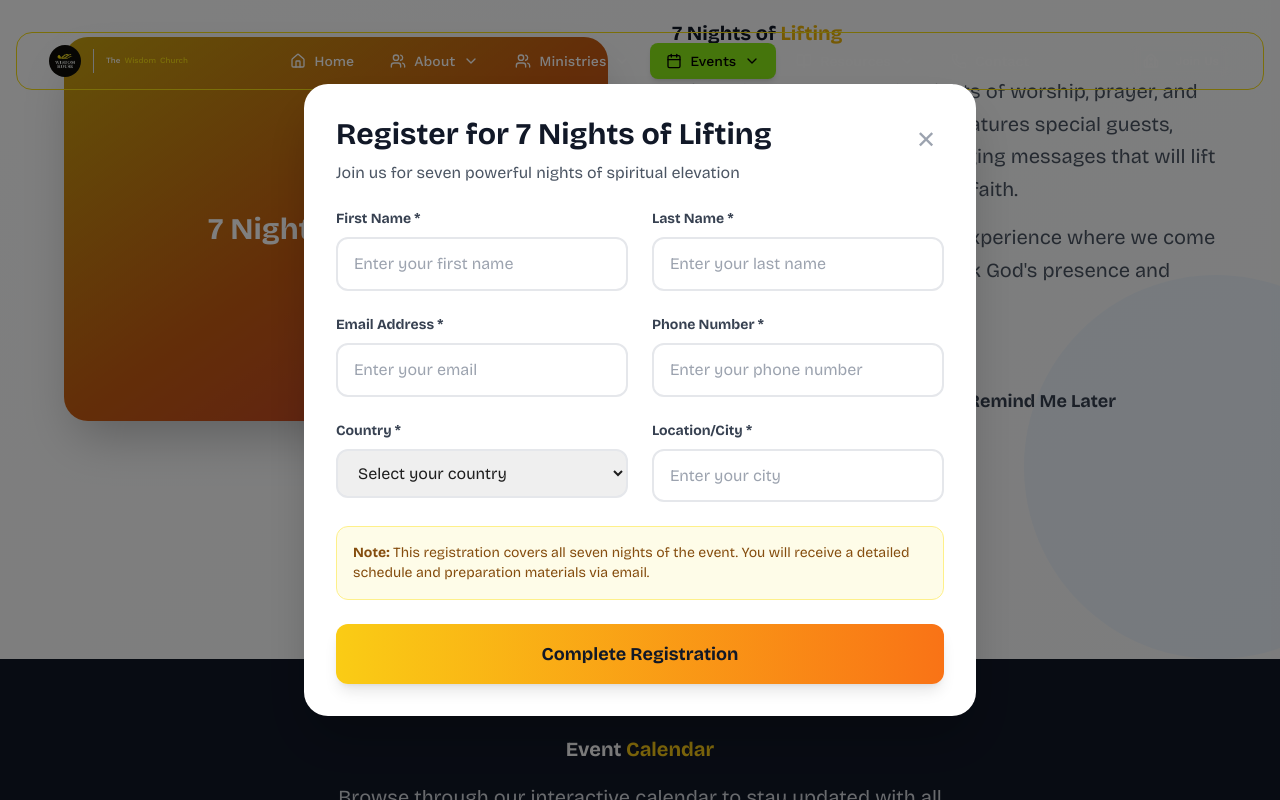
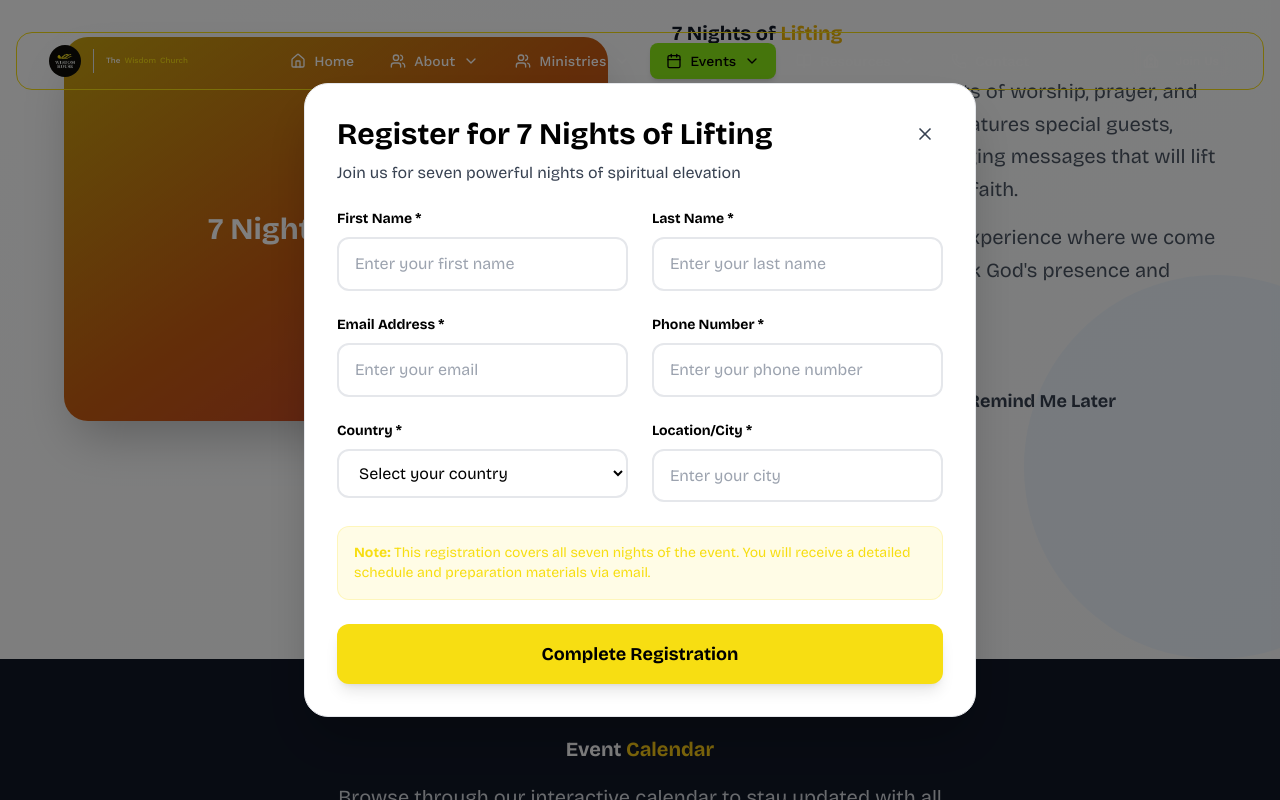
Before and after one commit to TheWisdomChurch/Frontend-dev, a Next.js app: page /events/upcoming in a window 1280 px wide. Both pictures are taken after a click on the button "Register to Attend". Shown: the part 1001-1801 px from the top of the page. Built offline with nearby package versions, Linux system fonts and the light colour scheme.

Commit message:
updated the remaining modals using lucide-icons

```diff
--- a/src/components/modal/GivingModal.tsx
+++ b/src/components/modal/GivingModal.tsx
@@ -9,7 +9,7 @@ import Image from 'next/image';
 import { Button } from '@/components/ui/button';
 import { BaseText } from '@/components/text';
 import { useTheme } from '@/components/contexts/ThemeContext';
-import { ChevronDown, Copy, Check, Info } from 'lucide-react';
+import { ChevronDown, Copy, Check, Info, X } from 'lucide-react';
 
 interface GivingOption {
   title: string;
@@ -186,19 +186,7 @@ export default function GivingModal({
             color: colorScheme.primary,
           }}
         >
-          <svg
-            className="w-5 h-5"
-            fill="none"
-            stroke="currentColor"
-            viewBox="0 0 24 24"
-          >
-            <path
-              strokeLinecap="round"
-              strokeLinejoin="round"
-              strokeWidth={2}
-              d="M6 18L18 6M6 6l12 12"
-            />
-          </svg>
+          <X className="w-5 h-5" />
         </Button>
 
         {/* Content Area */}
--- a/src/components/modal/LiftingModal.tsx
+++ b/src/components/modal/LiftingModal.tsx
@@ -1,5 +1,8 @@
+/* eslint-disable @typescript-eslint/no-explicit-any */
 // components/modals/LiftingModal.tsx
 import { RegistrationFormData } from '@/lib/types';
+import { useTheme } from '@/components/contexts/ThemeContext';
+import { X, Loader2 } from 'lucide-react';
 
 interface LiftingModalProps {
   formData: RegistrationFormData;
@@ -20,31 +23,60 @@ export const LiftingModal = ({
   onSubmit,
   onClose,
 }: LiftingModalProps) => {
+  const { colorScheme } = useTheme();
+
   return (
-    <div className="fixed inset-0 bg-black bg-opacity-50 flex items-center justify-center z-50 p-4 lifting-modal">
-      <div className="bg-white rounded-3xl shadow-2xl max-w-2xl w-full max-h-[90vh] overflow-y-auto">
+    <div
+      className="fixed inset-0 flex items-center justify-center z-50 p-4 lifting-modal"
+      style={{ backgroundColor: colorScheme.backdrop }}
+    >
+      <div
+        className="rounded-3xl shadow-2xl max-w-2xl w-full max-h-[90vh] overflow-y-auto"
+        style={{
+          backgroundColor: colorScheme.background,
+          border: `1px solid ${colorScheme.border}`,
+        }}
+      >
         <div className="p-8">
           <div className="flex justify-between items-start mb-6">
             <div>
-              <h3 className="text-3xl font-black text-gray-900 mb-2">
+              <h3
+                className="text-3xl font-black mb-2"
+                style={{ color: colorScheme.text }}
+              >
                 Register for 7 Nights of Lifting
               </h3>
-              <p className="text-gray-600">
+              <p style={{ color: colorScheme.textSecondary }}>
                 Join us for seven powerful nights of spiritual elevation
               </p>
             </div>
             <button
               onClick={onClose}
-              className="text-gray-400 hover:text-gray-600 text-2xl p-2 hover:bg-gray-100 rounded-xl transition-colors duration-300"
+              className="p-2 rounded-xl transition-colors duration-300"
+              style={{
+                color: colorScheme.textSecondary,
+                backgroundColor: colorScheme.opacity.white10,
+              }}
+              onMouseEnter={(e: any) => {
+                e.currentTarget.style.backgroundColor =
+                  colorScheme.opacity.white20;
+              }}
+              onMouseLeave={(e: any) => {
+                e.currentTarget.style.backgroundColor =
+                  colorScheme.opacity.white10;
+              }}
             >
-              ✕
+              <X className="w-5 h-5" />
             </button>
           </div>
 
           <form onSubmit={onSubmit} className="space-y-6">
             <div className="grid grid-cols-1 md:grid-cols-2 gap-6">
               <div>
-                <label className="block text-sm font-bold text-gray-700 mb-2">
+                <label
+                  className="block text-sm font-bold mb-2"
+                  style={{ color: colorScheme.text }}
+                >
                   First Name *
                 </label>
                 <input
@@ -52,22 +84,31 @@ export const LiftingModal = ({
                   name="firstName"
                   value={formData.firstName}
                   onChange={onInputChange}
-                  className={`w-full px-4 py-3 rounded-xl border-2 focus:outline-none focus:ring-2 focus:ring-yellow-400 transition-all duration-300 ${
-                    formErrors.firstName
-                      ? 'border-red-500'
-                      : 'border-gray-200 focus:border-yellow-400'
-                  }`}
+                  className="w-full px-4 py-3 rounded-xl border-2 focus:outline-none transition-all duration-300"
+                  style={{
+                    borderColor: formErrors.firstName
+                      ? colorScheme.error
+                      : colorScheme.border,
+                    backgroundColor: colorScheme.background,
+                    color: colorScheme.text,
+                  }}
                   placeholder="Enter your first name"
                 />
                 {formErrors.firstName && (
-                  <p className="text-red-500 text-sm mt-1">
+                  <p
+                    className="text-sm mt-1"
+                    style={{ color: colorScheme.error }}
+                  >
                     {formErrors.firstName}
                   </p>
                 )}
               </div>
 
               <div>
-                <label className="block text-sm font-bold text-gray-700 mb-2">
+                <label
+                  className="block text-sm font-bold mb-2"
+                  style={{ color: colorScheme.text }}
+                >
                   Last Name *
                 </label>
                 <input
@@ -75,15 +116,21 @@ export const LiftingModal = ({
                   name="lastName"
                   value={formData.lastName}
                   onChange={onInputChange}
-                  className={`w-full px-4 py-3 rounded-xl border-2 focus:outline-none focus:ring-2 focus:ring-yellow-400 transition-all duration-300 ${
-                    formErrors.lastName
-                      ? 'border-red-500'
-                      : 'border-gray-200 focus:border-yellow-400'
-                  }`}
+                  className="w-full px-4 py-3 rounded-xl border-2 focus:outline-none transition-all duration-300"
+                  style={{
+                    borderColor: formErrors.lastName
+                      ? colorScheme.error
+                      : colorScheme.border,
+                    backgroundColor: colorScheme.background,
+                    color: colorScheme.text,
+                  }}
                   placeholder="Enter your last name"
                 />
                 {formErrors.lastName && (
-                  <p className="text-red-500 text-sm mt-1">
+                  <p
+                    className="text-sm mt-1"
+                    style={{ color: colorScheme.error }}
+                  >
                     {formErrors.lastName}
                   </p>
                 )}
@@ -92,7 +139,10 @@ export const LiftingModal = ({
 
             <div className="grid grid-cols-1 md:grid-cols-2 gap-6">
               <div>
-                <label className="block text-sm font-bold text-gray-700 mb-2">
+                <label
+                  className="block text-sm font-bold mb-2"
+                  style={{ color: colorScheme.text }}
+                >
                   Email Address *
                 </label>
                 <input
@@ -100,22 +150,31 @@ export const LiftingModal = ({
                   name="email"
                   value={formData.email}
                   onChange={onInputChange}
-                  className={`w-full px-4 py-3 rounded-xl border-2 focus:outline-none focus:ring-2 focus:ring-yellow-400 transition-all duration-300 ${
-                    formErrors.email
-                      ? 'border-red-500'
-                      : 'border-gray-200 focus:border-yellow-400'
-                  }`}
+                  className="w-full px-4 py-3 rounded-xl border-2 focus:outline-none transition-all duration-300"
+                  style={{
+                    borderColor: formErrors.email
+                      ? colorScheme.error
+                      : colorScheme.border,
+                    backgroundColor: colorScheme.background,
+                    color: colorScheme.text,
+                  }}
                   placeholder="Enter your email"
                 />
                 {formErrors.email && (
-                  <p className="text-red-500 text-sm mt-1">
+                  <p
+                    className="text-sm mt-1"
+                    style={{ color: colorScheme.error }}
+                  >
                     {formErrors.email}
                   </p>
                 )}
               </div>
 
               <div>
-                <label className="block text-sm font-bold text-gray-700 mb-2">
+                <label
+                  className="block text-sm font-bold mb-2"
+                  style={{ color: colorScheme.text }}
+                >
                   Phone Number *
                 </label>
                 <input
@@ -123,15 +182,21 @@ export const LiftingModal = ({
                   name="phone"
                   value={formData.phone}
                   onChange={onInputChange}
-                  className={`w-full px-4 py-3 rounded-xl border-2 focus:outline-none focus:ring-2 focus:ring-yellow-400 transition-all duration-300 ${
-                    formErrors.phone
-                      ? 'border-red-500'
-                      : 'border-gray-200 focus:border-yellow-400'
-                  }`}
+                  className="w-full px-4 py-3 rounded-xl border-2 focus:outline-none transition-all duration-300"
+                  style={{
+                    borderColor: formErrors.phone
+                      ? colorScheme.error
+                      : colorScheme.border,
+                    backgroundColor: colorScheme.background,
+                    color: colorScheme.text,
+                  }}
                   placeholder="Enter your phone number"
                 />
                 {formErrors.phone && (
-                  <p className="text-red-500 text-sm mt-1">
+                  <p
+                    className="text-sm mt-1"
+                    style={{ color: colorScheme.error }}
+                  >
                     {formErrors.phone}
                   </p>
                 )}
@@ -140,18 +205,24 @@ export const LiftingModal = ({
 
             <div className="grid grid-cols-1 md:grid-cols-2 gap-6">
               <div>
-                <label className="block text-sm font-bold text-gray-700 mb-2">
+                <label
+                  className="block text-sm font-bold mb-2"
+                  style={{ color: colorScheme.text }}
+                >
                   Country *
                 </label>
                 <select
                   name="country"
                   value={formData.country}
                   onChange={onInputChange}
-                  className={`w-full px-4 py-3 rounded-xl border-2 focus:outline-none focus:ring-2 focus:ring-yellow-400 transition-all duration-300 ${
-                    formErrors.country
-                      ? 'border-red-500'
-                      : 'border-gray-200 focus:border-yellow-400'
-                  }`}
+                  className="w-full px-4 py-3 rounded-xl border-2 focus:outline-none transition-all duration-300"
+                  style={{
+                    borderColor: formErrors.country
+                      ? colorScheme.error
+                      : colorScheme.border,
+                    backgroundColor: colorScheme.background,
+                    color: colorScheme.text,
+                  }}
                 >
                   <option value="">Select your country</option>
                   <option value="US">United States</option>
@@ -163,14 +234,20 @@ export const LiftingModal = ({
                   <option value="Other">Other</option>
                 </select>
                 {formErrors.country && (
-                  <p className="text-red-500 text-sm mt-1">
+                  <p
+                    className="text-sm mt-1"
+                    style={{ color: colorScheme.error }}
+                  >
                     {formErrors.country}
                   </p>
                 )}
               </div>
 
               <div>
-                <label className="block text-sm font-bold text-gray-700 mb-2">
+                <label
+                  className="block text-sm font-bold mb-2"
+                  style={{ color: colorScheme.text }}
+                >
                   Location/City *
                 </label>
                 <input
@@ -178,23 +255,35 @@ export const LiftingModal = ({
                   name="location"
                   value={formData.location}
                   onChange={onInputChange}
-                  className={`w-full px-4 py-3 rounded-xl border-2 focus:outline-none focus:ring-2 focus:ring-yellow-400 transition-all duration-300 ${
-                    formErrors.location
-                      ? 'border-red-500'
-                      : 'border-gray-200 focus:border-yellow-400'
-                  }`}
+                  className="w-full px-4 py-3 rounded-xl border-2 focus:outline-none transition-all duration-300"
+                  style={{
+                    borderColor: formErrors.location
+                      ? colorScheme.error
+                      : colorScheme.border,
+                    backgroundColor: colorScheme.background,
+                    color: colorScheme.text,
+                  }}
                   placeholder="Enter your city"
                 />
                 {formErrors.location && (
-                  <p className="text-red-500 text-sm mt-1">
+                  <p
+                    className="text-sm mt-1"
+                    style={{ color: colorScheme.error }}
+                  >
                     {formErrors.location}
                   </p>
                 )}
               </div>
             </div>
 
-            <div className="bg-yellow-50 border border-yellow-200 rounded-xl p-4">
-              <p className="text-sm text-yellow-800">
+            <div
+              className="rounded-xl p-4"
+              style={{
+                backgroundColor: colorScheme.opacity.primary10,
+                border: `1px solid ${colorScheme.opacity.primary20}`,
+              }}
+            >
+              <p className="text-sm" style={{ color: colorScheme.primary }}>
                 <strong>Note:</strong> This registration covers all seven nights
                 of the event. You will receive a detailed schedule and
                 preparation materials via email.
@@ -204,30 +293,29 @@ export const LiftingModal = ({
             <button
               type="submit"
               disabled={isSubmitting}
-              className="w-full bg-gradient-to-r from-yellow-400 to-orange-500 text-gray-900 py-4 rounded-xl font-black text-lg hover:shadow-2xl transform hover:scale-105 transition-all duration-300 shadow-lg disabled:opacity-50 disabled:cursor-not-allowed disabled:transform-none"
+              className="w-full py-4 rounded-xl font-black text-lg hover:shadow-2xl transform hover:scale-105 transition-all duration-300 shadow-lg disabled:opacity-50 disabled:cursor-not-allowed disabled:transform-none"
+              style={{
+                backgroundColor: colorScheme.primary,
+                color: colorScheme.black,
+              }}
+              onMouseEnter={(e: any) => {
+                if (!isSubmitting) {
+                  e.currentTarget.style.backgroundColor =
+                    colorScheme.primaryLight;
+                }
+              }}
+              onMouseLeave={(e: any) => {
+                if (!isSubmitting) {
+                  e.currentTarget.style.backgroundColor = colorScheme.primary;
+                }
+              }}
             >
               {isSubmitting ? (
                 <span className="flex items-center justify-center">
-                  <svg
-                    className="animate-spin -ml-1 mr-3 h-5 w-5 text-gray-900"
-                    xmlns="http://www.w3.org/2000/svg"
-                    fill="none"
-                    viewBox="0 0 24 24"
-                  >
-                    <circle
-                      className="opacity-25"
-                      cx="12"
-                      cy="12"
-                      r="10"
-                      stroke="currentColor"
-                      strokeWidth="4"
-                    ></circle>
-                    <path
-                      className="opacity-75"
-                      fill="currentColor"
-                      d="M4 12a8 8 0 018-8V0C5.373 0 0 5.373 0 12h4zm2 5.291A7.962 7.962 0 014 12H0c0 3.042 1.135 5.824 3 7.938l3-2.647z"
-                    ></path>
-                  </svg>
+                  <Loader2
+                    className="animate-spin -ml-1 mr-3 h-5 w-5"
+                    style={{ color: colorScheme.black }}
+                  />
                   Processing Registration...
                 </span>
               ) : (
--- a/src/components/modal/reminderModal.tsx
+++ b/src/components/modal/reminderModal.tsx
@@ -2,6 +2,7 @@
 // components/modals/ReminderModal.tsx
 import { ReminderFormData } from '@/lib/types';
 import { useTheme } from '@/components/contexts/ThemeContext';
+import { X, Loader2 } from 'lucide-react';
 
 interface ReminderModalProps {
   formData: ReminderFormData;
@@ -54,7 +55,7 @@ export const ReminderModal = ({
             </div>
             <button
               onClick={onClose}
-              className="text-2xl p-2 rounded-xl transition-colors duration-300"
+              className="p-2 rounded-xl transition-colors duration-300"
               style={{
                 color: colorScheme.textSecondary,
                 backgroundColor: colorScheme.opacity.white10,
@@ -68,7 +69,7 @@ export const ReminderModal = ({
                   colorScheme.opacity.white10;
               }}
             >
-              ✕
+              <X className="w-5 h-5" />
             </button>
           </div>
 
@@ -188,27 +189,10 @@ export const ReminderModal = ({
             >
               {isSettingReminder ? (
                 <span className="flex items-center justify-center">
-                  <svg
+                  <Loader2
                     className="animate-spin -ml-1 mr-3 h-5 w-5"
                     style={{ color: colorScheme.black }}
-                    xmlns="http://www.w3.org/2000/svg"
-                    fill="none"
-                    viewBox="0 0 24 24"
-                  >
-                    <circle
-                      className="opacity-25"
-                      cx="12"
-                      cy="12"
-                      r="10"
-                      stroke="currentColor"
-                      strokeWidth="4"
-                    ></circle>
-                    <path
-                      className="opacity-75"
-                      fill="currentColor"
-                      d="M4 12a8 8 0 018-8V0C5.373 0 0 5.373 0 12h4zm2 5.291A7.962 7.962 0 014 12H0c0 3.042 1.135 5.824 3 7.938l3-2.647z"
-                    ></path>
-                  </svg>
+                  />
                   Setting Reminder...
                 </span>
               ) : (
```
Also changed, not shown: src/components/modal/FormModal.tsx (+15 -131 lines).
